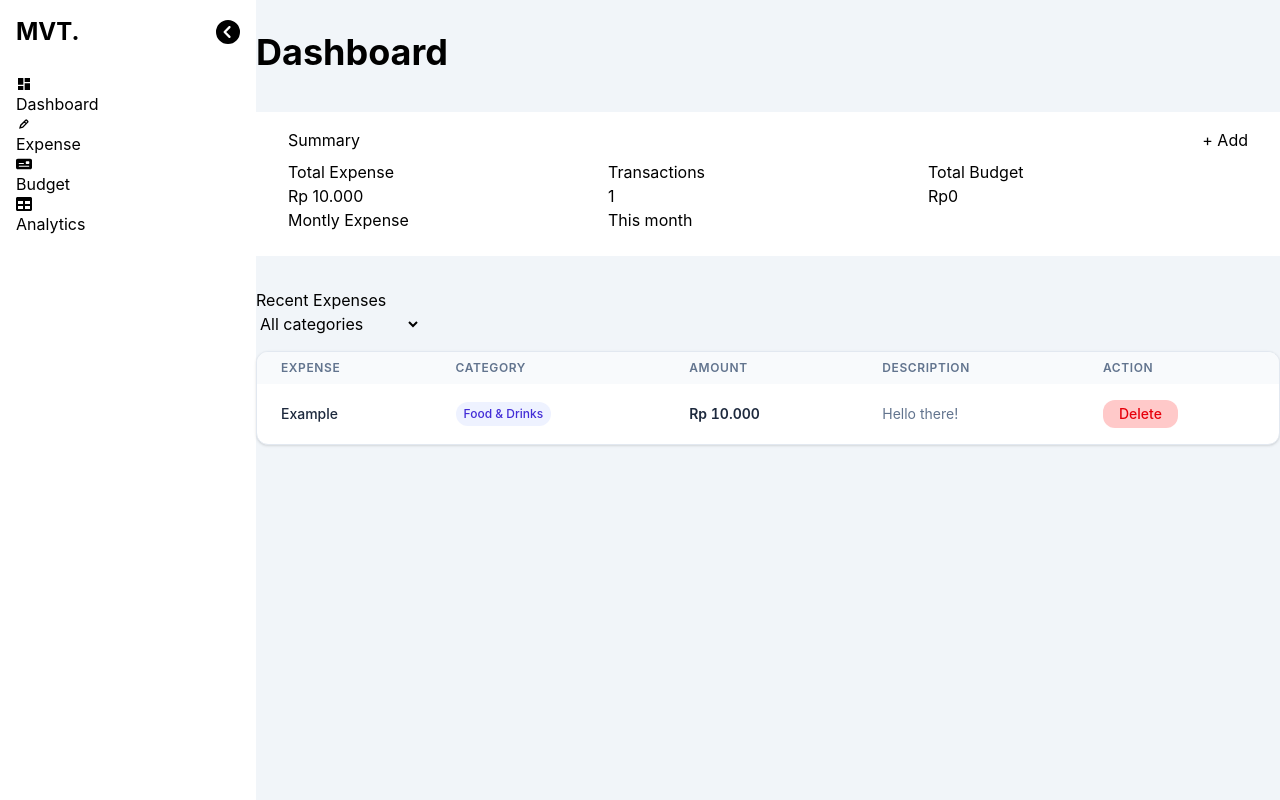
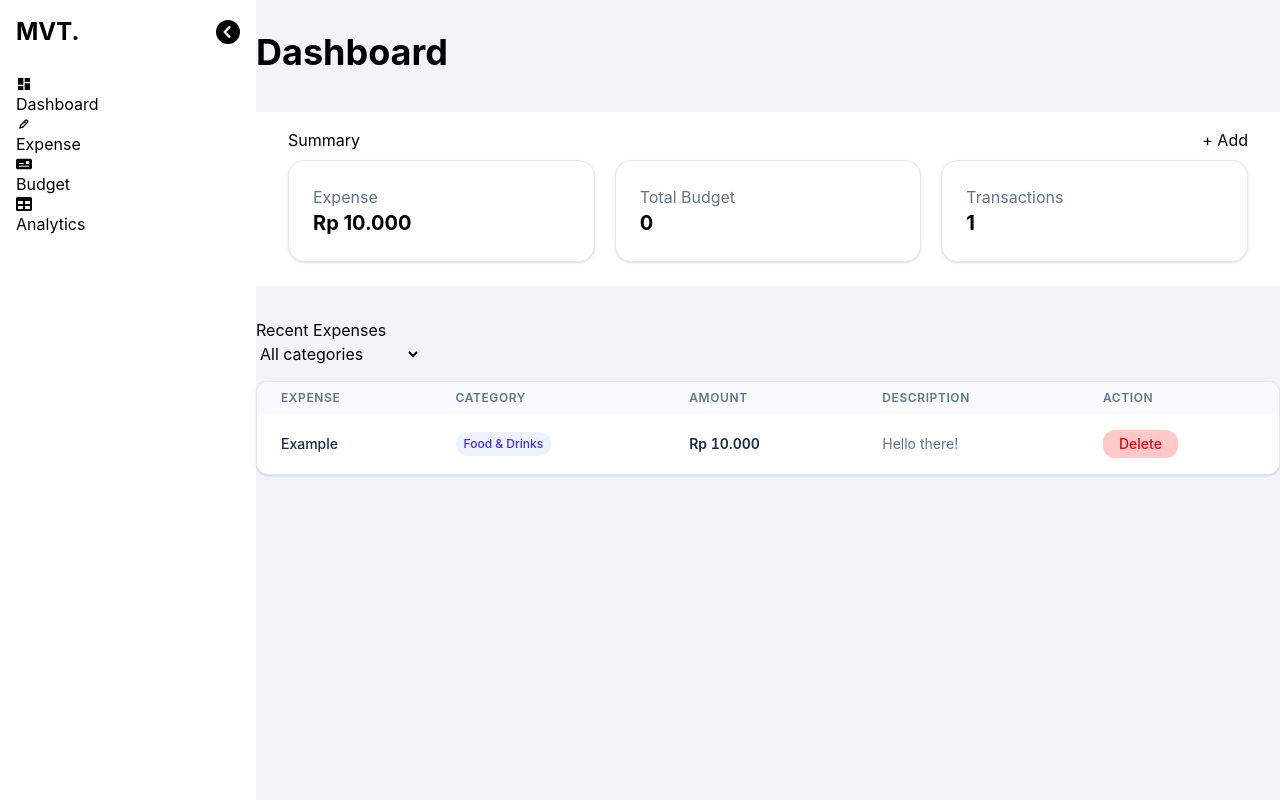
Before and after one commit to marvelTtihu/ExpenseTracker, a React (Vite) app: page / in a window 1280 px wide. Built offline with nearby package versions, Linux system fonts and the light colour scheme.

Commit message:
feat: change summary card layout and style

```diff
--- a/src/components/ExpenseSummary.jsx
+++ b/src/components/ExpenseSummary.jsx
@@ -2,30 +2,30 @@ import { useTransaction } from "../hooks/useTransaction";
 import { formatRupiah } from "../utils/format";
 
 const ExpenseSummary = () => {
-  const {expenses} = useTransaction();
+  const {expenses, budgets} = useTransaction();
 
-  const totalExpense = expenses.reduce((acc, item) => acc + item.amount, 0);
+  const totalExpenses = expenses.reduce((acc, item) => acc + item.amount, 0);
+
+  const totalBudgets = budgets.length;
 
   const totalTransactions = expenses.length;
 
   return (
     <section>
-      <article className="mx-auto grid grid-cols-1 md:grid-cols-3 px-4 py-2">
-        <article>
-          <h2>Total Expense</h2>
-          <span>{formatRupiah(totalExpense)}</span>
-          <span className="block">Montly Expense</span>
+      <article className="mx-auto grid grid-cols-1 gap-5 px-4 py-2 sm:grid-cols-2 lg:grid-cols-3">
+        <article className="w-full rounded-2xl border border-slate-200 bg-white p-6 shadow-sm transition-shadow hover:shadow-md">
+            <h2 className="text-slate-500">Expense</h2>
+            <span className="mt-3 font-bold text-xl">{formatRupiah(totalExpenses)}</span>
         </article>
 
-        <article>
-          <h2>Transactions </h2>
-          <span>{totalTransactions}</span>
-          <span className="block">This month</span>
+        <article className="w-full rounded-2xl border border-slate-200 bg-white p-6 shadow-sm transition-shadow hover:shadow-md">
+          <h2 className="text-slate-500">Total Budget</h2>
+          <span className="mt-3 font-bold text-xl">{totalBudgets}</span>
         </article>
 
-        <article>
-          <h2>Total Budget</h2>
-          <span>Rp0</span>
+        <article className="w-full rounded-2xl border border-slate-200 bg-white p-6 shadow-sm transition-shadow hover:shadow-md">
+          <h2 className="text-slate-500">Transactions </h2>
+          <span className="mt-3 font-bold text-xl">{totalTransactions}</span>
         </article>
 
       </article>
```
